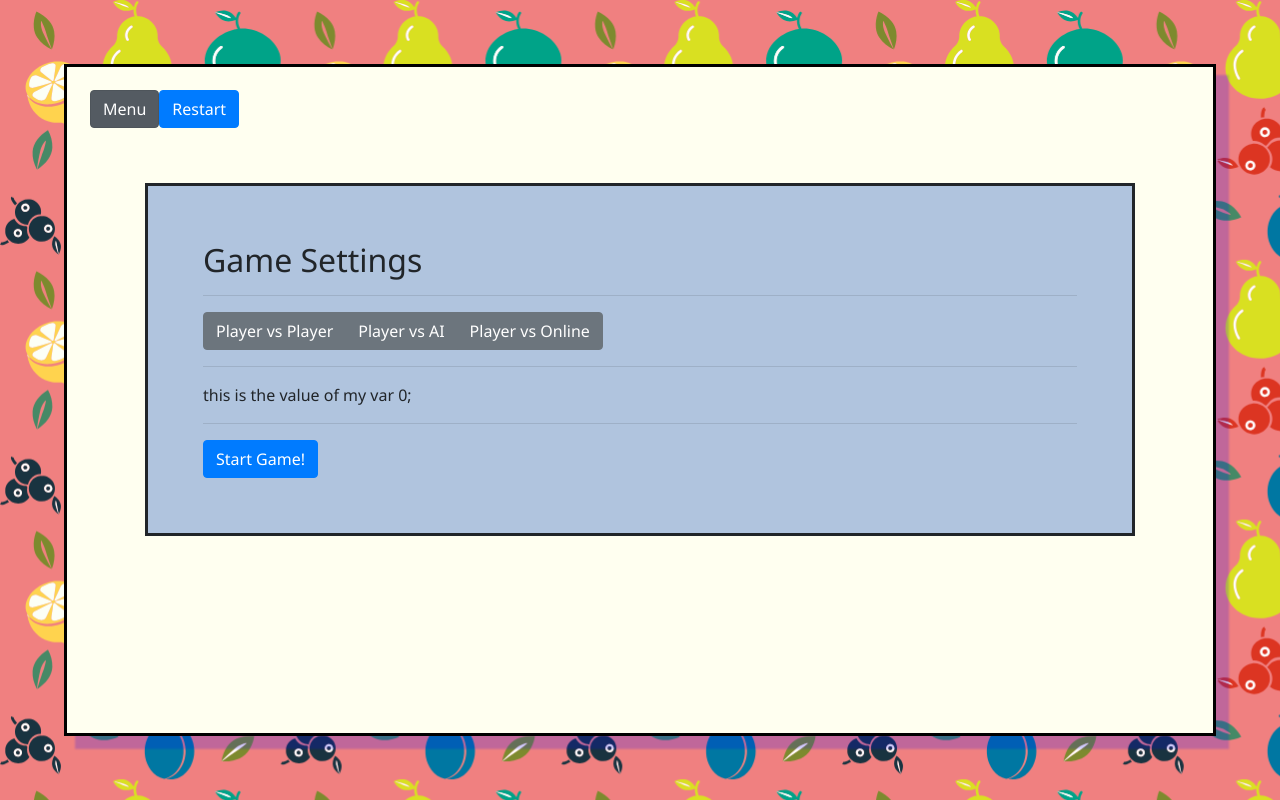
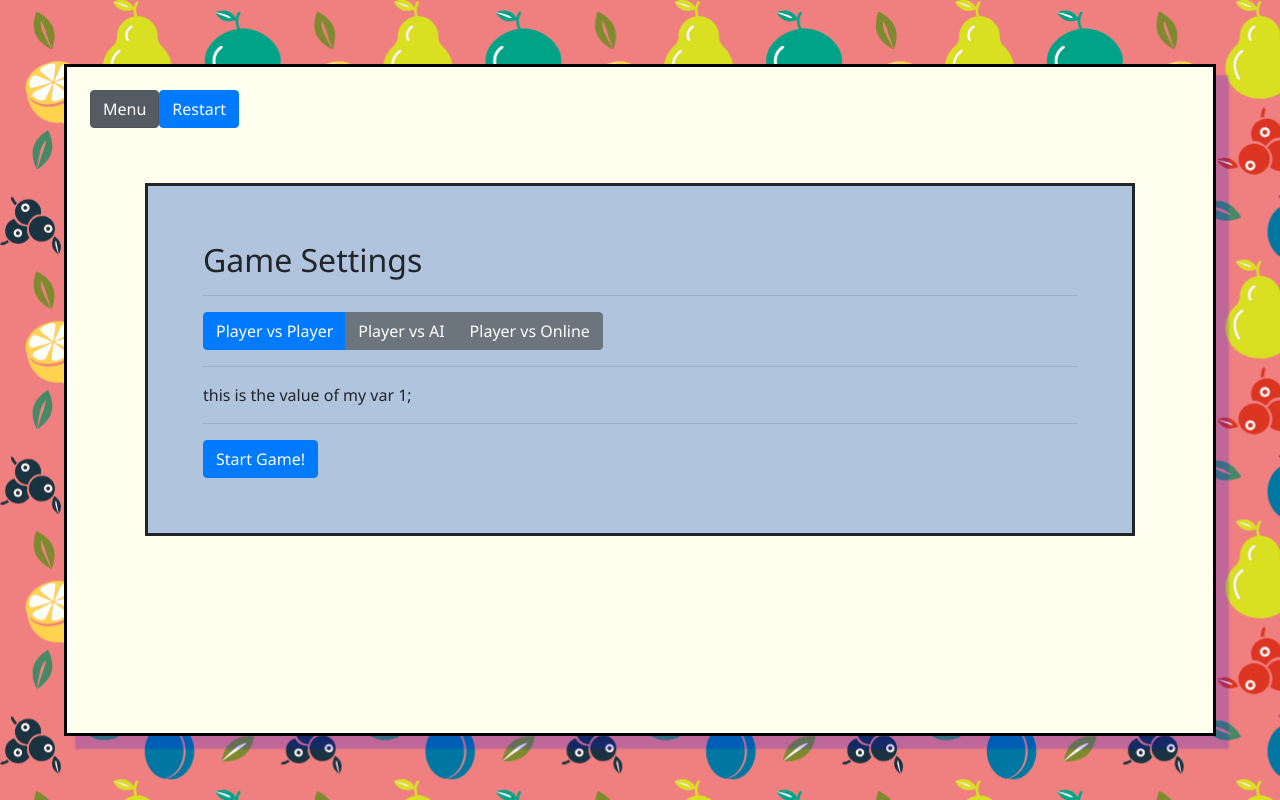
Before and after one commit to khanhooi/connect-four, an Angular app: page /menu in a window 1280 px wide. Built offline with nearby package versions, Linux system fonts and the light colour scheme.

Commit message:
Added ai player template

```diff
--- a/src/app/menu/menu.component.html
+++ b/src/app/menu/menu.component.html
@@ -4,27 +4,27 @@
 
   <div class="btn-group btn-group-toggle" data-toggle="buttons">
     <label
-      [ngClass]="{ 'btn-primary': myVar == '1', 'btn-secondary': myVar != '1' }"
+      [ngClass]="{ 'btn-primary': settings.gameType.toString() == '1', 'btn-secondary': settings.gameType.toString() != '1' }"
       class="btn"
     >
       <input
         type="radio"
         autocomplete="off"
         value="1"
-        [checked]="myVar === 1"
+        [checked]="settings.gameType === 1"
         (change)="onSelectionChange(1)"
       />
       Player vs Player
     </label>
     <label
-      [ngClass]="{ 'btn-primary': myVar == '2', 'btn-secondary': myVar != '2' }"
+      [ngClass]="{ 'btn-primary': settings.gameType.toString() == '2', 'btn-secondary': settings.gameType.toString() != '2' }"
       class="btn"
     >
       <input
         type="radio"
         autocomplete="off"
         value="2"
-        [checked]="myVar === 2"
+        [checked]="settings.gameType === 2"
         (change)="onSelectionChange(2)"
       />
       Player vs AI
@@ -34,8 +34,8 @@
     </label>
   </div>
   <hr />
-  this is the value of my var {{ myVar }};
+  this is the value of my var {{ settings.gameType }};
   <hr />
 
-  <button class="btn btn-primary" (click)="click()">Start Game!</button>
+  <button class="btn btn-primary" (click)="startGame()">Start Game!</button>
 </div>
--- a/src/app/menu/menu.component.ts
+++ b/src/app/menu/menu.component.ts
@@ -13,17 +13,19 @@ export class MenuComponent implements OnInit {
   constructor(private gameService: GameService, private router: Router) { }
 
   public myVar: any = 0;
-  settings: GameSettings;
+  public settings: GameSettings;
 
   ngOnInit(): void {
+    this.settings = new GameSettings();
+    this.settings.gameType= GameType.playerVplayer;
   }
 
   onSelectionChange(entry): void {
-    this.myVar = entry;
+    this.settings.gameType = entry;
 }
 
-click():void {
-  console.log("pressd new game.");
+startGame():void {
+  this.gameService.newGame(this.settings);
   this.router.navigateByUrl('game');
 }
 }
```
Also changed, not shown: src/app/player-ai.service.ts (added, +9 -0 lines), 1 other file (tests, documents, lock files or other folders).
